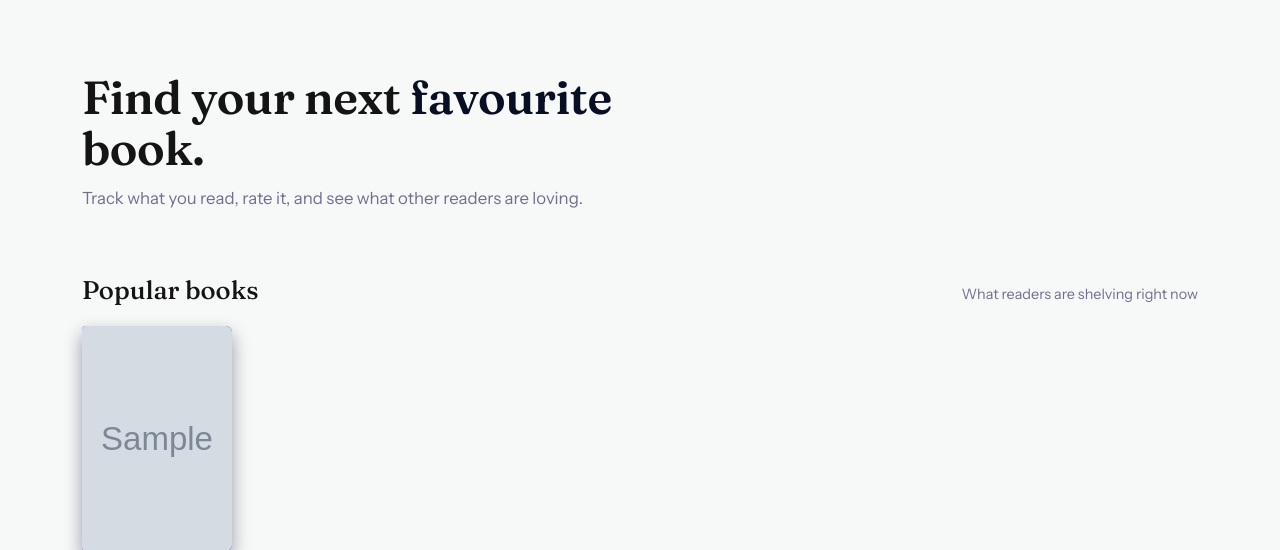
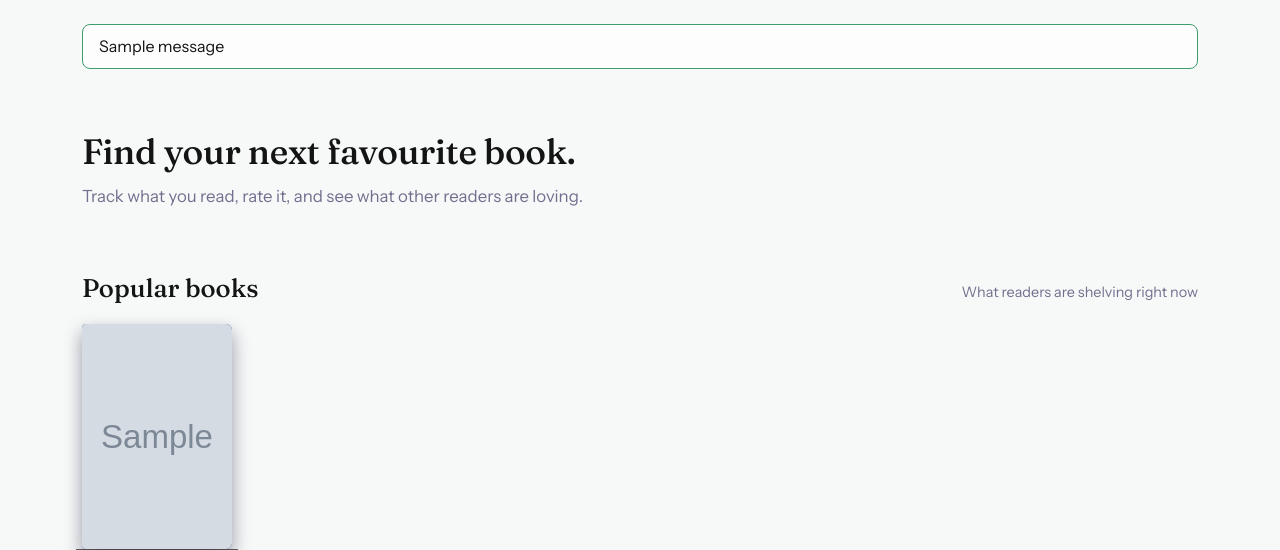
Before and after one commit to minasd2001/bookshelf, a Django app: page / in a window 1280 px wide. Shown: the part 64-614 px from the top of the page. Run offline with Django 5.2, Linux system fonts and the light colour scheme; tables that the repository leaves empty hold one stand-in row (values such as "Sample post"); grey boxes marked "Sample" are stand-in pictures; one stand-in notice (Sample message) is shown.

Commit message:
Add error page and reiew messages

```diff
--- a/config/settings.py
+++ b/config/settings.py
@@ -23,9 +23,9 @@ BASE_DIR = Path(__file__).resolve().parent.parent
 SECRET_KEY = 'django-insecure-cl#cg)#!k6+ldkhtw82sdcpue@v@!d+=pg$#-*z5@i6v73qc0y'
 
 # SECURITY WARNING: don't run with debug turned on in production!
-DEBUG = True
+DEBUG = False
 
-ALLOWED_HOSTS = []
+ALLOWED_HOSTS = ["127.0.0.1", "localhost"]
 
 
 # Application definition
--- a/social/views.py
+++ b/social/views.py
@@ -7,7 +7,7 @@ from . import services
 from django.utils.http import url_has_allowed_host_and_scheme
 from django.contrib.auth.models import User
 from django.urls import reverse
-
+from django.contrib import messages
 
 @login_required
 @require_POST
@@ -33,6 +33,9 @@ def review_save(request, book_id):
             request.user, book, form.cleaned_data["rating"], form.cleaned_data["text"]
             #the form deliberately has no user or book field, so the browser has no way to say whose review it is
         )
+        messages.success(request, "Your review was saved.")
+    else:
+        messages.error(request, "Please choose a star rating.")
     return redirect("book_detail", pk=book.pk)
 
 @login_required
--- a/static/css/site.css
+++ b/static/css/site.css
@@ -101,3 +101,7 @@ a:hover { color: var(--bs-ink); }
 .styled-form .errorlist { color: #ffa3b1; list-style: none; padding: 0; margin: .25rem 0; font-size: .85rem; }
 
 @media (prefers-reduced-motion: reduce) { .book-cover, .shelf-btn, .star-input label { transition: none; } }
+
+.flash { padding: .6rem 1rem; border-radius: 8px; margin-bottom: 1rem; border: 1px solid var(--bs-line); background: var(--bs-card); }
+.flash-success { border-color: #3f9d6b; }
+.flash-error { border-color: #d0566b; }
--- a/templates/base.html
+++ b/templates/base.html
@@ -33,6 +33,11 @@
   </nav>
 
   <div class="container pt-4">
+    {% if messages %}
+      {% for message in messages %}
+        <div class="flash flash-{{ message.tags }}">{{ message }}</div>
+      {% endfor %}
+    {% endif %}
     {% block content %}{% endblock %}
   </div>
 </body>
--- a/templates/books/home.html
+++ b/templates/books/home.html
@@ -4,15 +4,15 @@
 
 {% block content %}
 <style>
-  .home-hero { padding: 3rem 0 1.5rem; max-width: 38rem; }
-  .home-hero h1 { font-family: 'Fraunces', Georgia, serif; font-weight: 600; font-size: clamp(2rem, 4vw, 2.9rem); line-height: 1.1; letter-spacing: -0.01em; margin-bottom: .75rem; }
+  .home-hero { padding: 3rem 0 1.5rem; max-width: 80rem; }
+  .home-hero h2 { font-family: 'Fraunces', Georgia, serif; font-weight: 100; font-size: clamp(2rem, 4vw, 2.2rem); line-height: 1.1; letter-spacing: -0.01em; margin-bottom: .75rem; }
   .home-hero h1 em { font-style: normal; color: var(--bs-accent); }
   .home-hero p { color: var(--bs-muted); font-size: 1.05rem; margin: 0; }
   .recs-panel { background: var(--bs-card); border: 1px solid var(--bs-line); border-radius: 14px; padding: .5rem 1.5rem 1.75rem; }
 </style>
 
 <section class="home-hero">
-  <h1>{% if user.is_authenticated %}Welcome back, <em>{{ user.username }}</em>.{% else %}Find your next <em>favourite</em> book.{% endif %}</h1>
+  <h2>{% if user.is_authenticated %}Welcome back, <em>{{ user.username }}</em>.{% else %}Find your next favourite book. {% endif %}</h2>
   <p>Track what you read, rate it, and see what other readers are loving.</p>
 </section>
 
```
Also changed, not shown: templates/404.html (added, +11 -0 lines), templates/500.html (added, +16 -0 lines), media/avatars/Screenshot_2026-07-23_235618.png (added), 1 other file.
